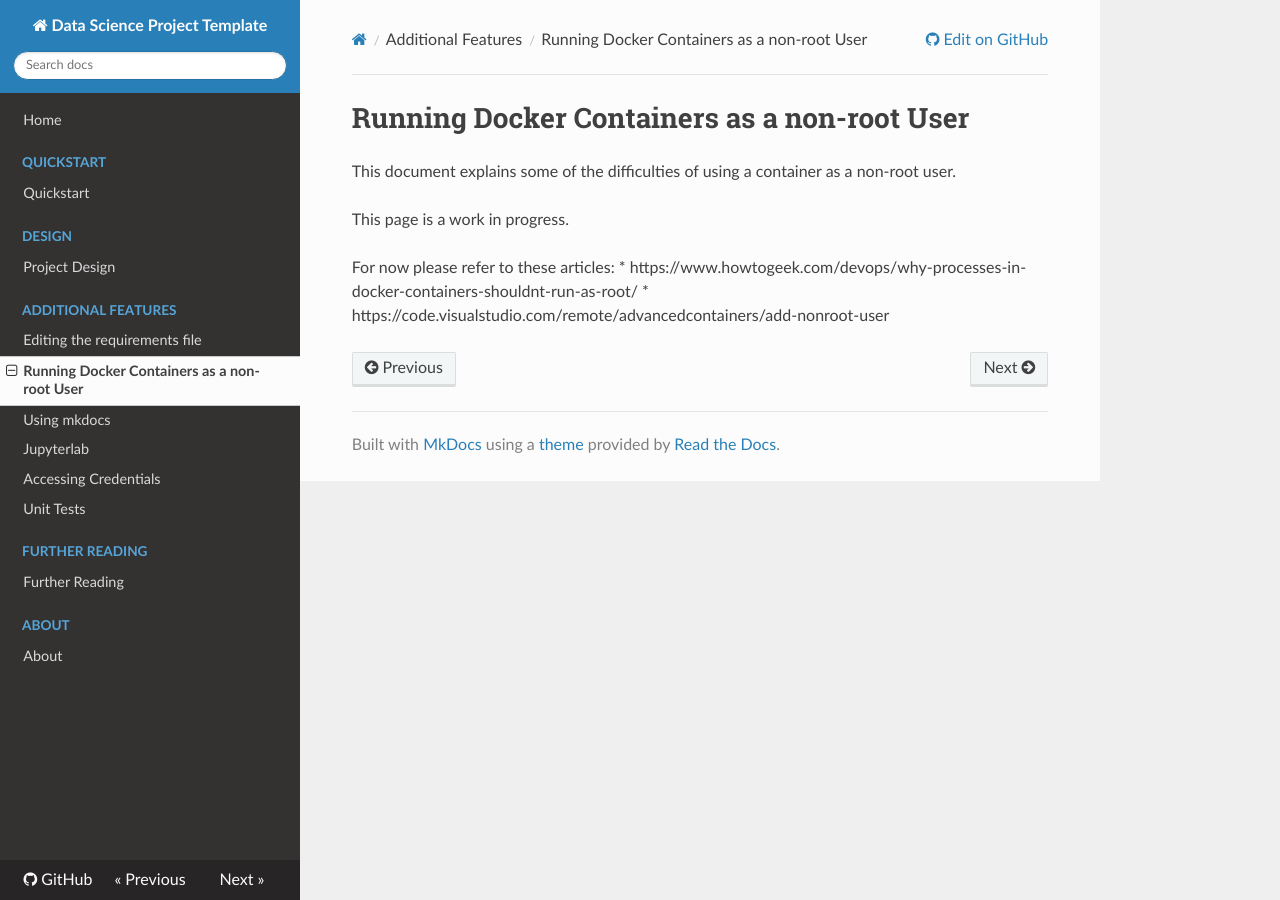
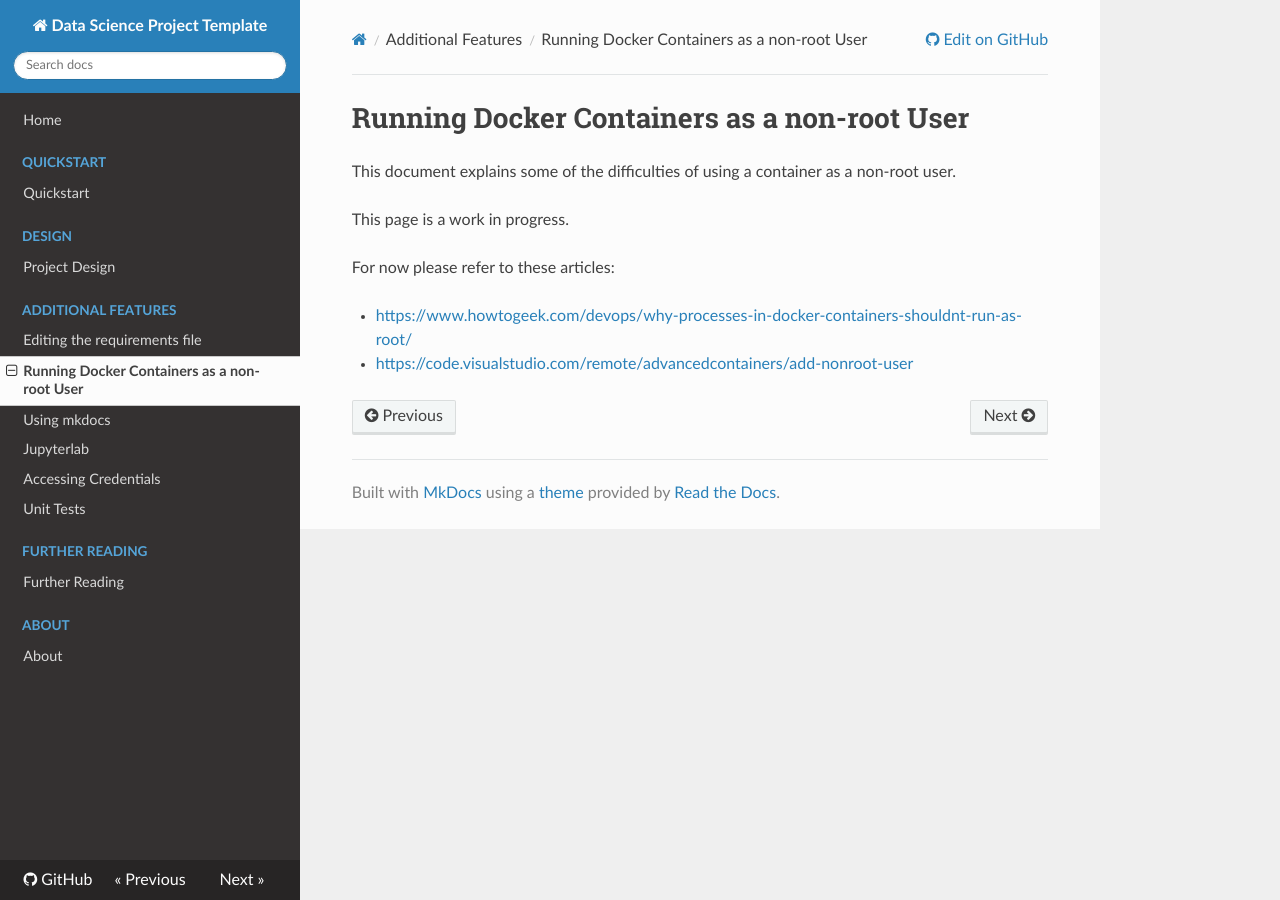
Before and after one commit to mark-curran/data-science-project-template, an MkDocs documentation site: the page built from docs/docs/additional_features/users_inside_container.md, in a window 1280 px wide. Built offline with MkDocs 1.6.1, drawn with Linux system fonts in a browser that asks for light colours; nearby versions of some CDN libraries.

```diff
--- a/docs/docs/additional_features/users_inside_container.md
+++ b/docs/docs/additional_features/users_inside_container.md
@@ -5,5 +5,6 @@ This document explains some of the difficulties of using a container as a non-ro
 This page is a work in progress.
 
 For now please refer to these articles:
-* https://www.howtogeek.com/devops/why-processes-in-docker-containers-shouldnt-run-as-root/
-* https://code.visualstudio.com/remote/advancedcontainers/add-nonroot-user
+
+* <https://www.howtogeek.com/devops/why-processes-in-docker-containers-shouldnt-run-as-root/>
+* <https://code.visualstudio.com/remote/advancedcontainers/add-nonroot-user>
```
Also changed, not shown: docs/docs/additional_features/jupyterlab.md (line endings or trailing spaces), docs/docs/additional_features/using_mkdocs.md (line endings or trailing spaces).
